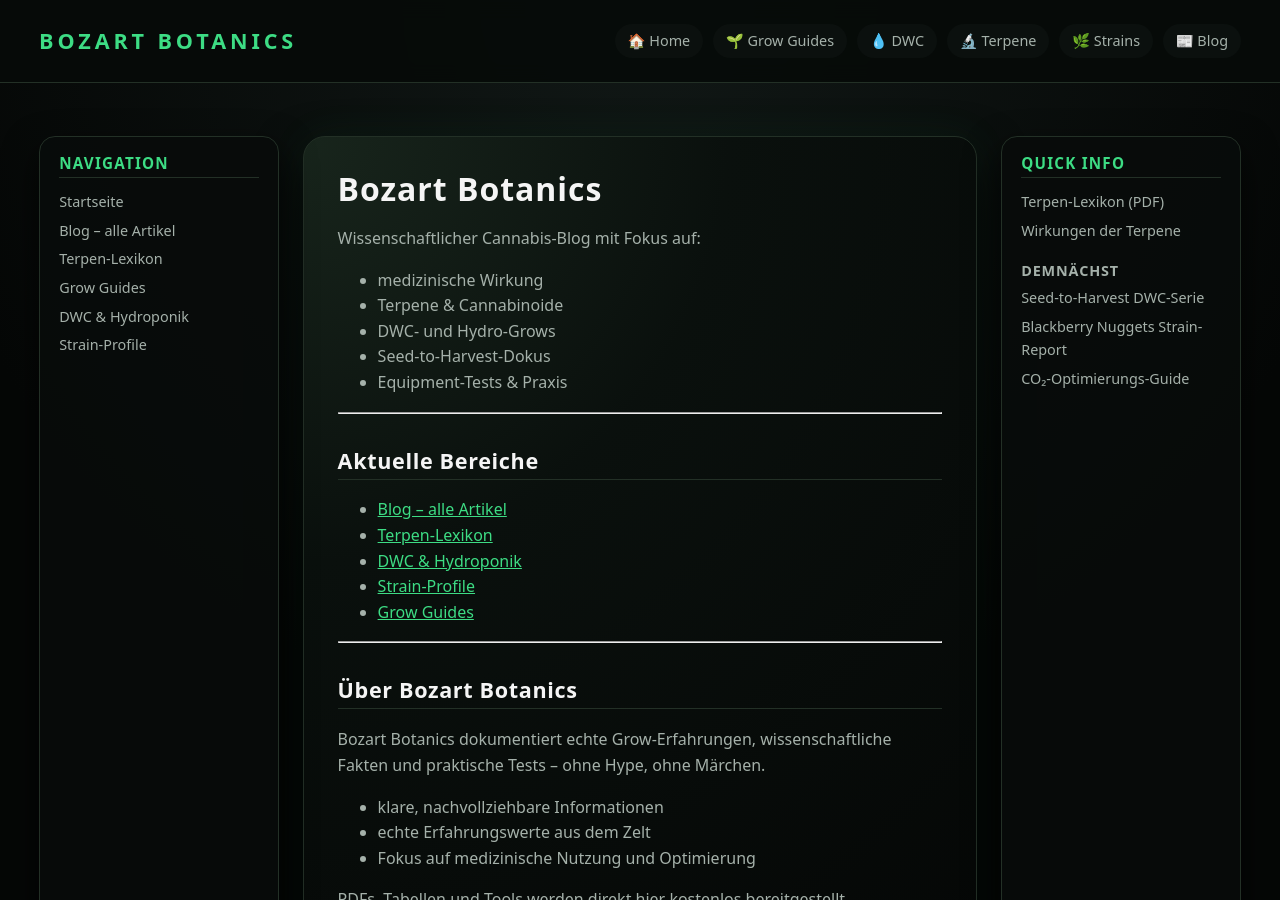
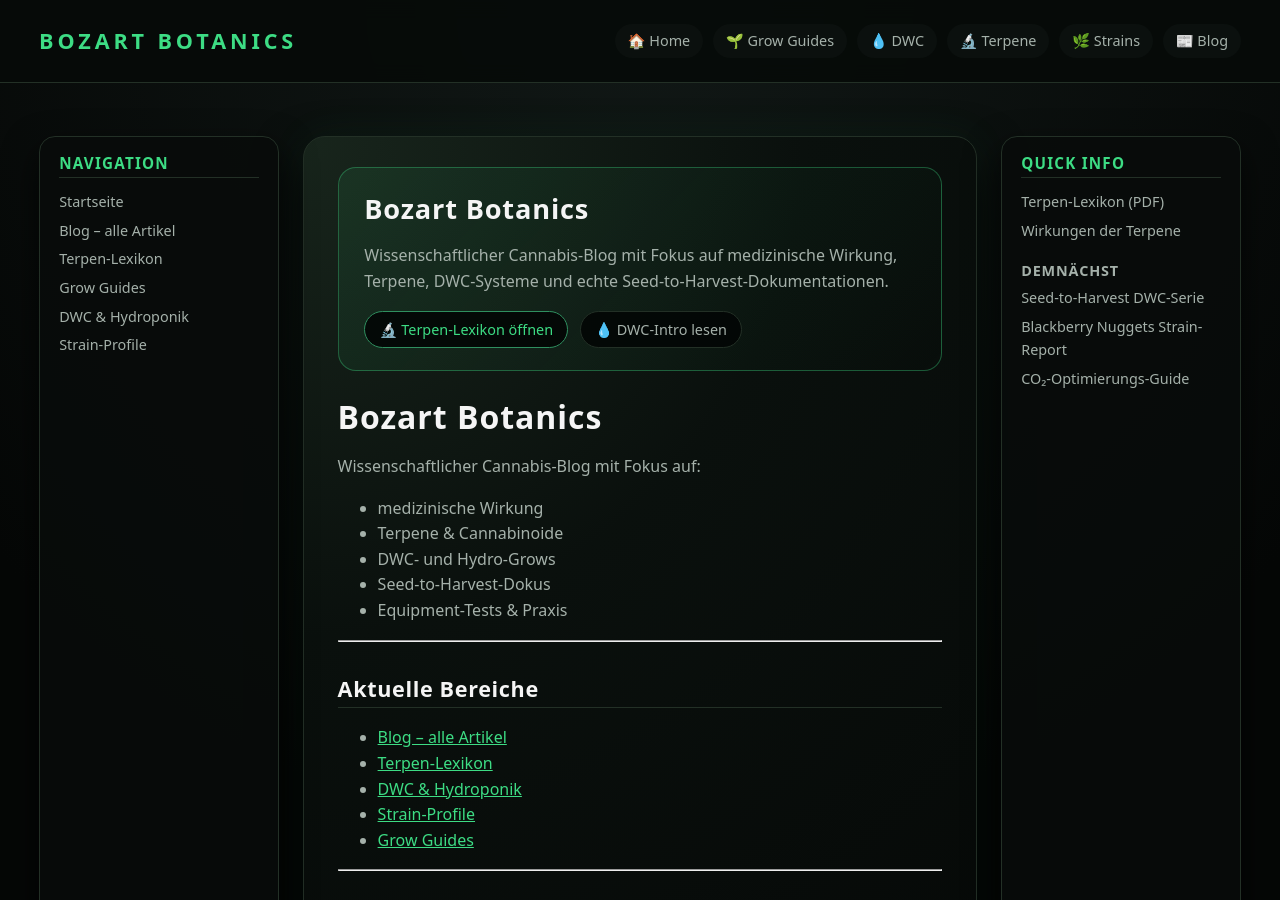
Before and after one commit to bozart-army/bozart-botanics, a Jekyll site: the page built from index.md, in a window 1280 px wide and 900 px high. Built offline with Jekyll 4.4.1, drawn with Linux system fonts in a browser that asks for light colours.

Commit message:
Enhance index.md with sidebar and hero content
Added sidebar and hero section with introductory content.

```diff
--- a/index.md
+++ b/index.md
@@ -1,7 +1,20 @@
 ---
 layout: default
 title: Bozart Botanics
+sidebar: home
 ---
+
+<div class="hero">
+  <h1 class="hero-title">Bozart Botanics</h1>
+  <p class="hero-subtitle">
+    Wissenschaftlicher Cannabis-Blog mit Fokus auf medizinische Wirkung, Terpene,
+    DWC-Systeme und echte Seed-to-Harvest-Dokumentationen.
+  </p>
+  <div class="hero-actions">
+    <a class="hero-button" href="{{ '/terpene/' | relative_url }}">🔬 Terpen-Lexikon öffnen</a>
+    <a class="hero-button secondary" href="{{ '/dwc/' | relative_url }}">💧 DWC-Intro lesen</a>
+  </div>
+</div>
 
 # Bozart Botanics
 
```
